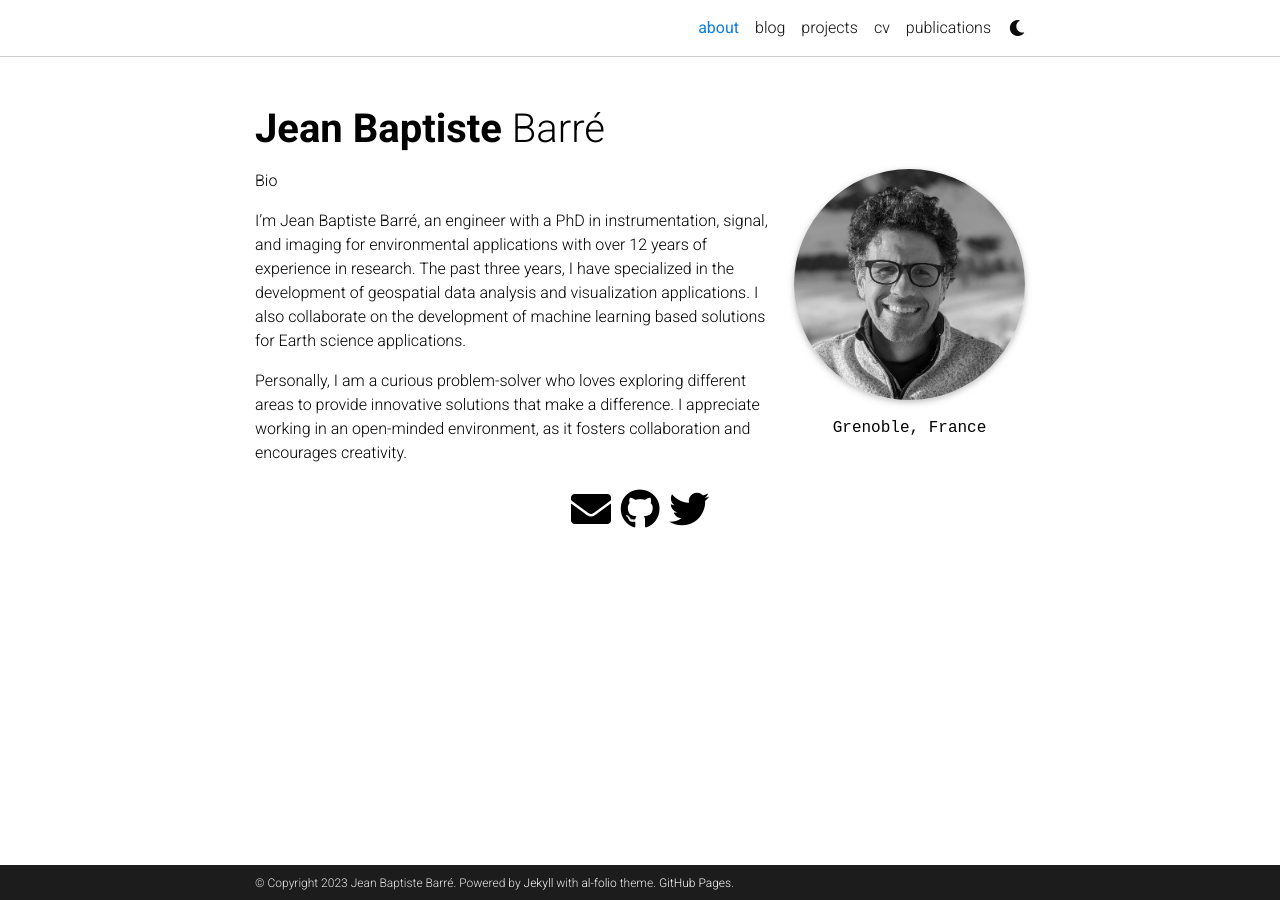
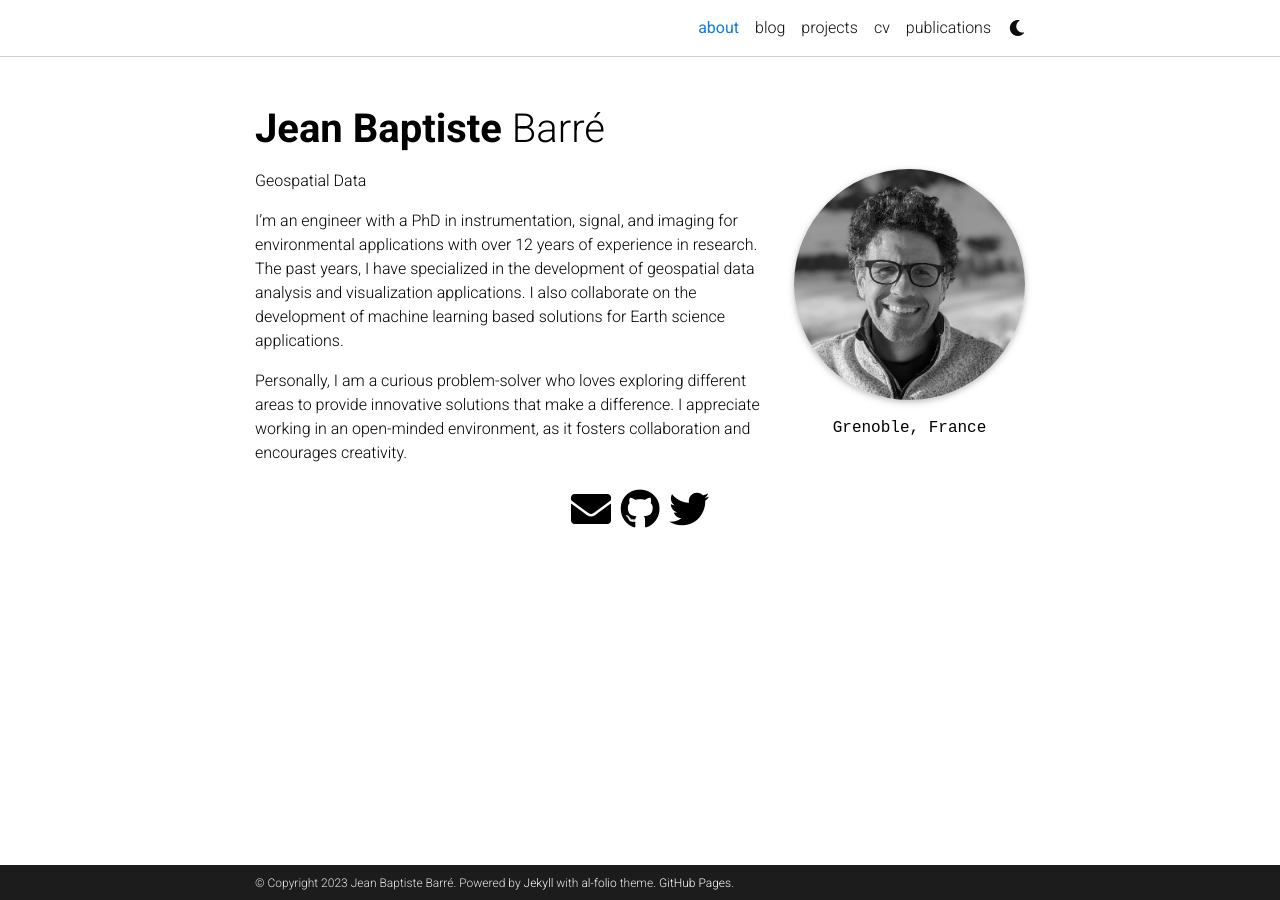
Before and after one commit to jbbarre/jbbarre.github.io, a Jekyll site: the page built from _pages/about.md, in a window 1280 px wide. Built offline with Jekyll 4.4.1, drawn with Linux system fonts in a browser that asks for light colours; full-size pictures stand in for the smaller copies a plugin makes; comment, search, counter and statistics services are not loaded; a style sheet for code colours, icons or effects is not loaded.

```diff
--- a/_pages/about.md
+++ b/_pages/about.md
@@ -14,8 +14,8 @@ news: false  # includes a list of news items
 selected_papers: false # includes a list of papers marked as "selected={true}"
 social: true  # includes social icons at the bottom of the page
 ---
-Bio
+Geospatial Data
 
-I'm Jean Baptiste Barré, an engineer with a PhD in instrumentation, signal, and imaging for environmental applications with over 12 years of experience in research. The past three years, I have specialized in the development of geospatial data analysis and visualization applications. I also collaborate on the development of machine learning based solutions for Earth science applications.
+I'm an engineer with a PhD in instrumentation, signal, and imaging for environmental applications with over 12 years of experience in research. The past years, I have specialized in the development of geospatial data analysis and visualization applications. I also collaborate on the development of machine learning based solutions for Earth science applications.
 
 Personally, I am a curious problem-solver who loves exploring different areas to provide innovative solutions that make a difference. I appreciate working in an open-minded environment, as it fosters collaboration and encourages creativity.
```
Also changed, not shown: _projects/DS_project_3dsegmentation.md (+1 -1 lines), _projects/viz_project_circum_polar.md (+1 -1 lines), _projects/viz_project_gif.md (+1 -1 lines), assets/img/portfolio_antarctica_calving_flux.png (added), 2 other files.
